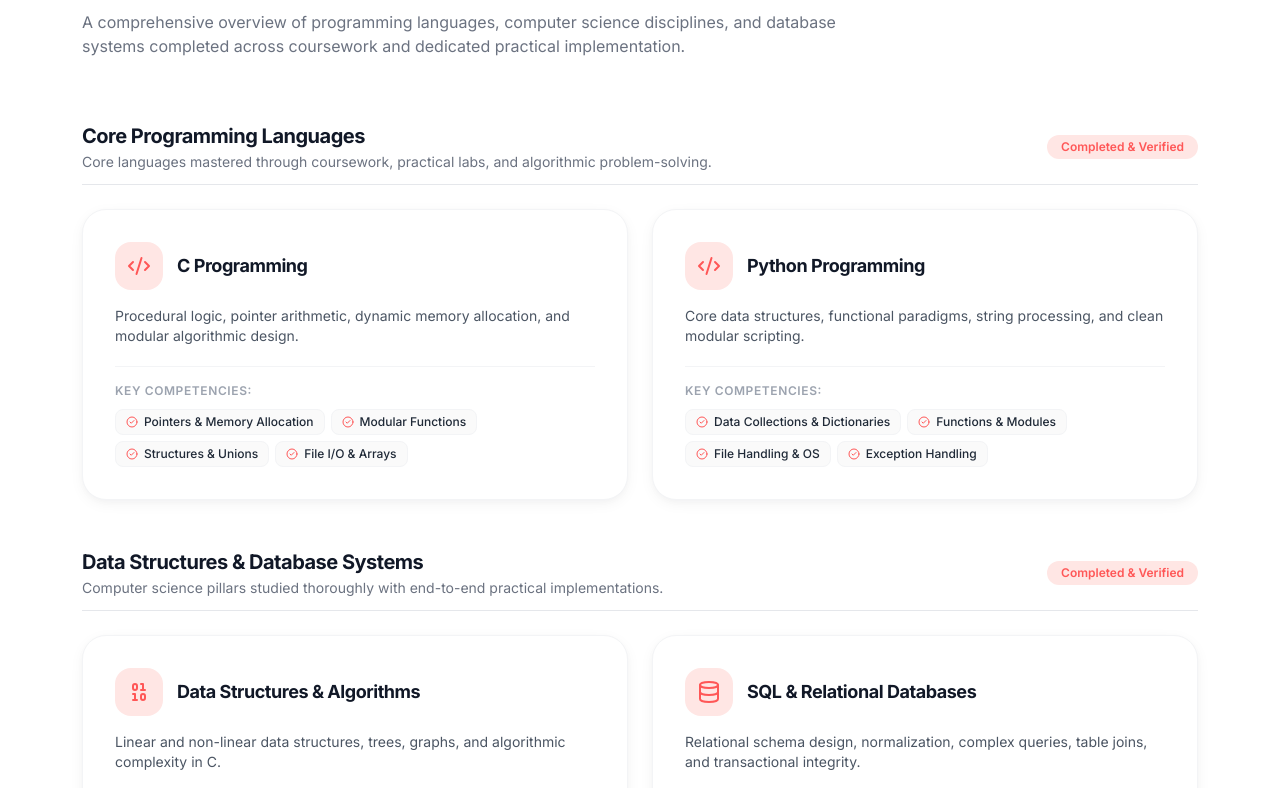
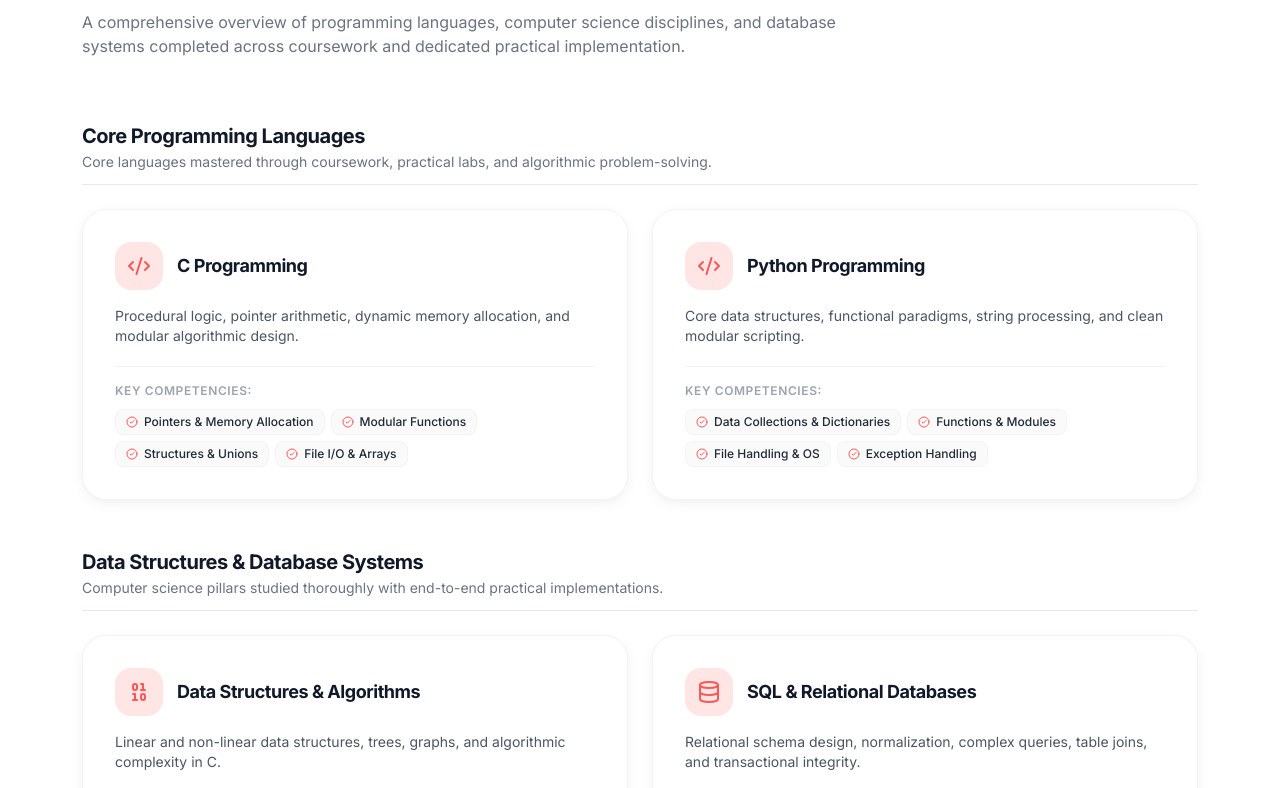
Before and after one commit to bansijethava/portfolio, a Next.js app: page / in a window 1280 px wide. Shown: the part 2592-3380 px from the top of the page. Built offline with nearby package versions, Linux system fonts and the light colour scheme.

Commit message:
remove: category badge (Completed & Verified) from Skills section

```diff
--- a/components/Skills.tsx
+++ b/components/Skills.tsx
@@ -65,18 +65,13 @@ export default function Skills() {
           {skillsData.map((category) => (
             <div key={category.title} className="space-y-6">
               {/* Category Header */}
-              <div className="flex flex-col sm:flex-row sm:items-center justify-between gap-2 pb-3 border-b border-[#E5E7EB] dark:border-white/[0.10]">
-                <div>
+              <div className="pb-3 border-b border-[#E5E7EB] dark:border-white/[0.10]">
                 <h3 className="text-lg sm:text-xl font-bold text-[#111827] dark:text-white tracking-tight">
                   {category.title}
                 </h3>
                 <p className="text-xs sm:text-sm text-[#6B7280] dark:text-slate-400 mt-0.5">
                   {category.description}
                 </p>
-                </div>
-                <span className="self-start sm:self-auto text-xs font-semibold text-[#FF5757] dark:text-[#FF8080] bg-[#FFE6E4] dark:bg-[#FF6B6B]/12 dark:border dark:border-[#FF6B6B]/30 px-3.5 py-1 rounded-full">
-                  {category.badge}
-                </span>
               </div>
 
               {/* Skills Grid */}
```
Lines whose indentation alone changed are shown as unchanged.
